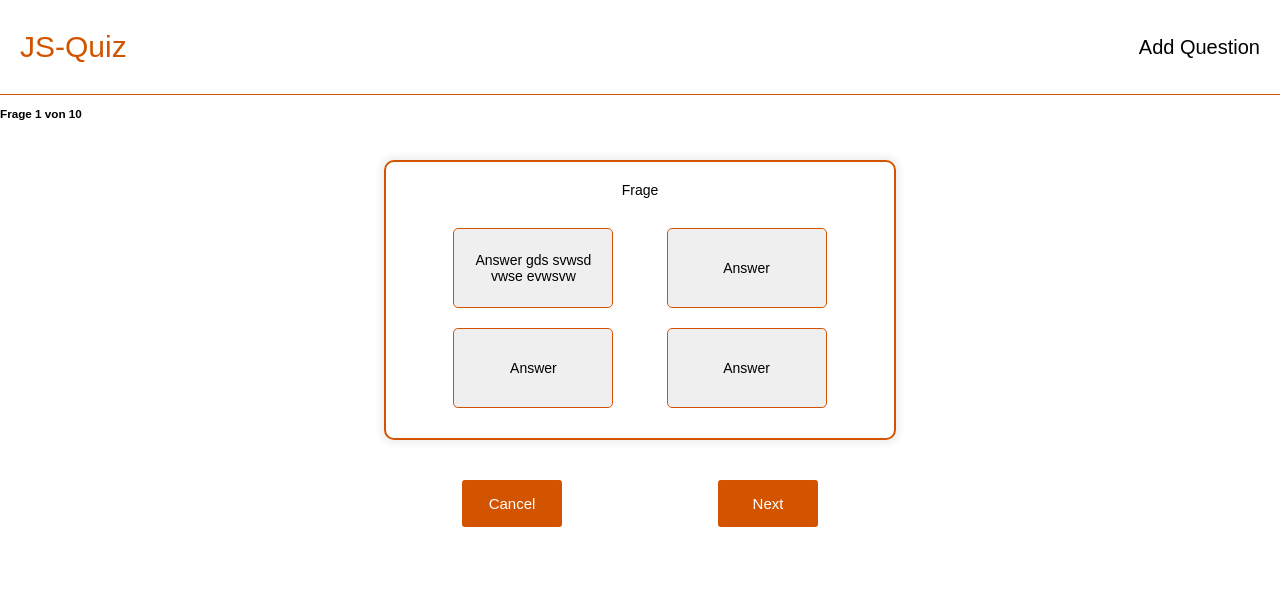
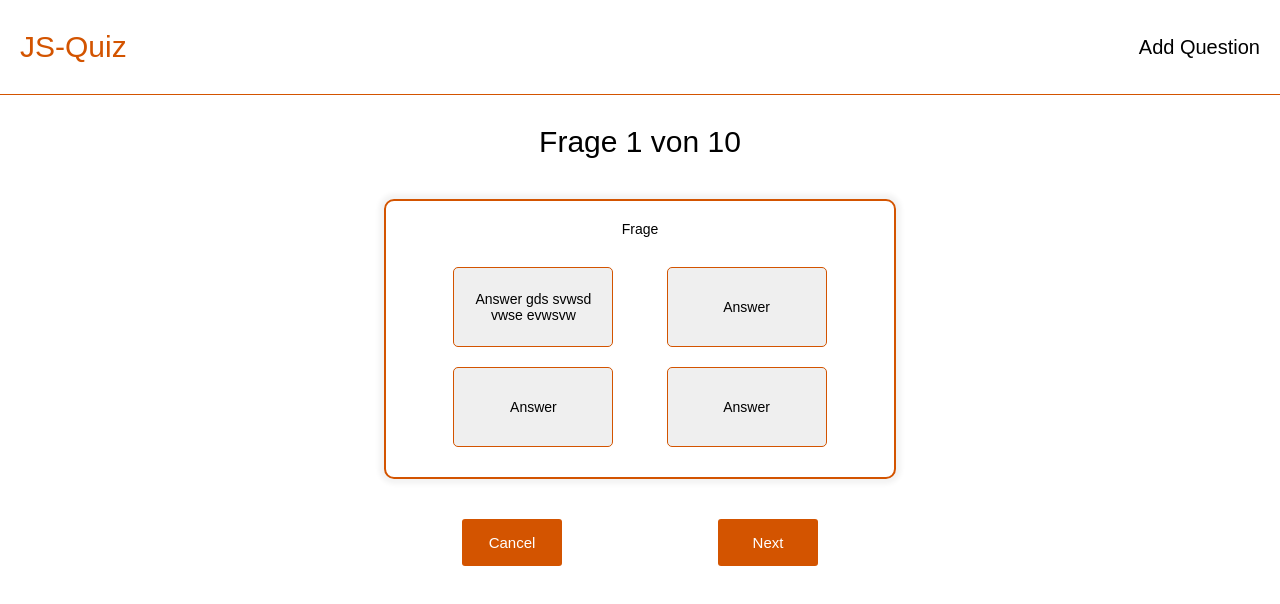
Before and after one commit to maxeuler/js-quiz, a Next.js app: page / in a window 1280 px wide. Shown: the top 604 px of the page. Built offline with nearby package versions, Linux system fonts and the light colour scheme.

Commit message:
title styling

```diff
--- a/components/GameView.js
+++ b/components/GameView.js
@@ -1,12 +1,19 @@
 import React, { Component } from 'react';
+import styled from 'styled-components';
 import QuestionCard from './QuestionCard';
 import Control from './Control';
+
+const Title = styled.h3`
+	text-align: center;
+	font-size: 3rem;
+	font-weight: 300;
+`;
 
 class GameView extends Component {
 	render() {
 		return (
 			<>
-				<h3>Frage 1 von 10</h3>
+				<Title>Frage 1 von 10</Title>
 				<QuestionCard />
 				<Control />
 			</>
```
